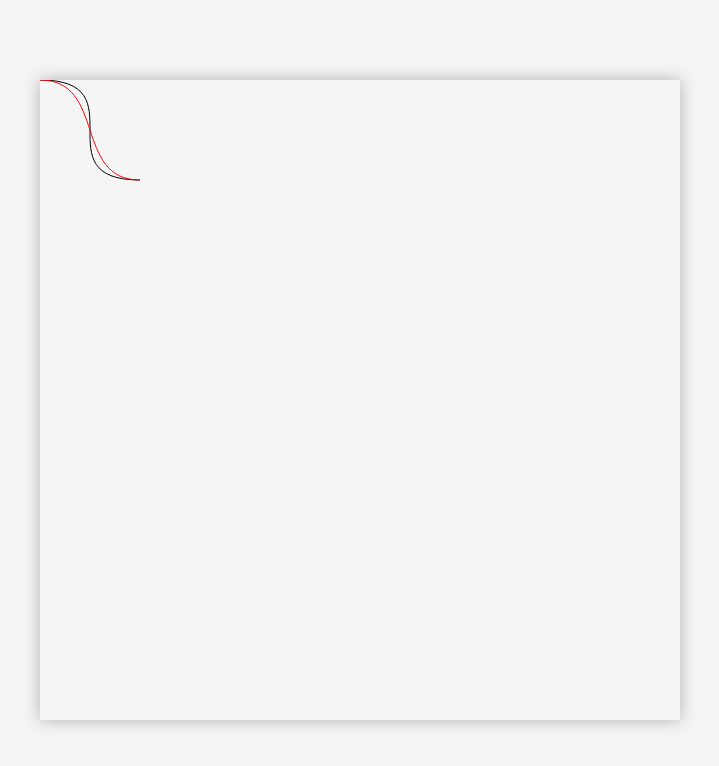
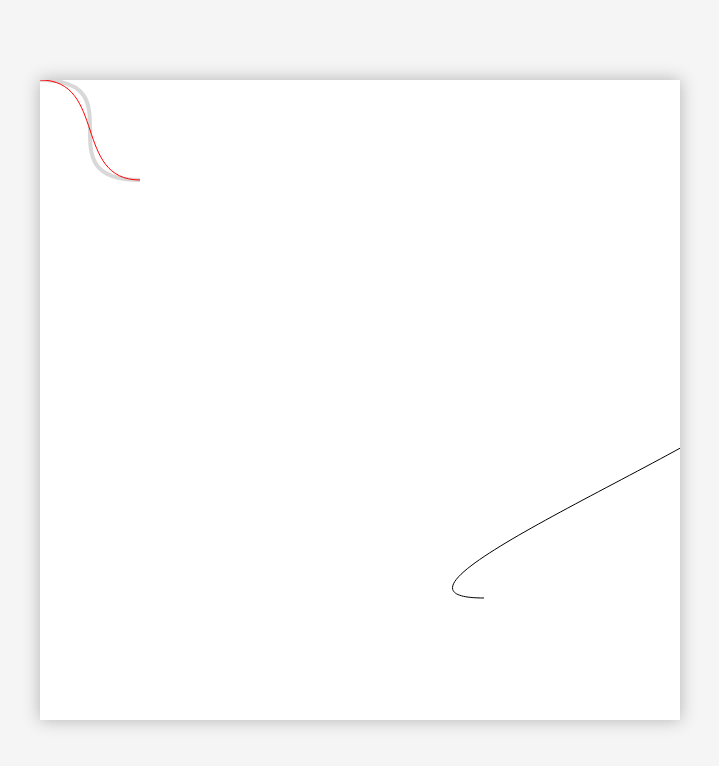
Before and after one commit to LinkXSystem/omega, a website built with webpack: page tools/svg.html in a window 1280 px wide. Shown: the whole page, without its empty margins (280-999 px from the left). Built offline with nearby package versions, Linux system fonts and the light colour scheme.

Commit message:
:recycle: refactoring svg's code

```diff
--- a/tools/svg.html
+++ b/tools/svg.html
@@ -26,6 +26,7 @@
         transform: translate(-50%, -50%);
         width: 640px;
         height: 640px;
+        background: #ffffff;
         box-shadow: 0 0 16px 0 #b2b2b2;
       }
     </style>
@@ -43,8 +44,8 @@
       <path
         d="M 0, 0 C 100, 0 0, 100 100, 100"
         fill="transparent"
-        stroke="black"
-        stroke-width="1"
+        stroke="rgba(216, 216, 216, 1)"
+        stroke-width="4"
       />
       <path
         d="M0,0 C66.66666666666667,0 33.33333333333333,100 100,100"
@@ -52,6 +53,12 @@
         stroke="red"
         stroke-width="1"
       />
+      <path
+        d="M 704, 289 C 877.3333333333334, 289 270.66666666666663, 518 444, 518"
+        stroke="black"
+        fill="none"
+        stroke-width="1"
+      ></path>
     </svg>
     <script>
       const svg = document.createElementNS('http://www.w3.org/2000/svg', 'svg');
```
